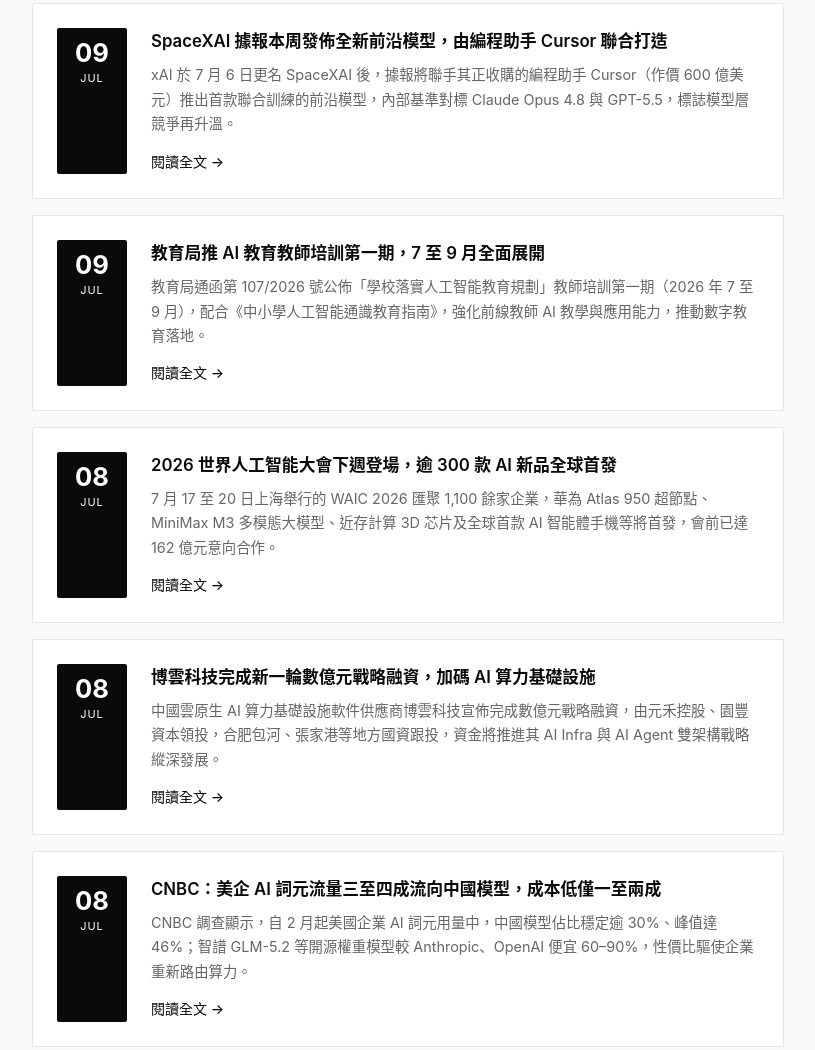
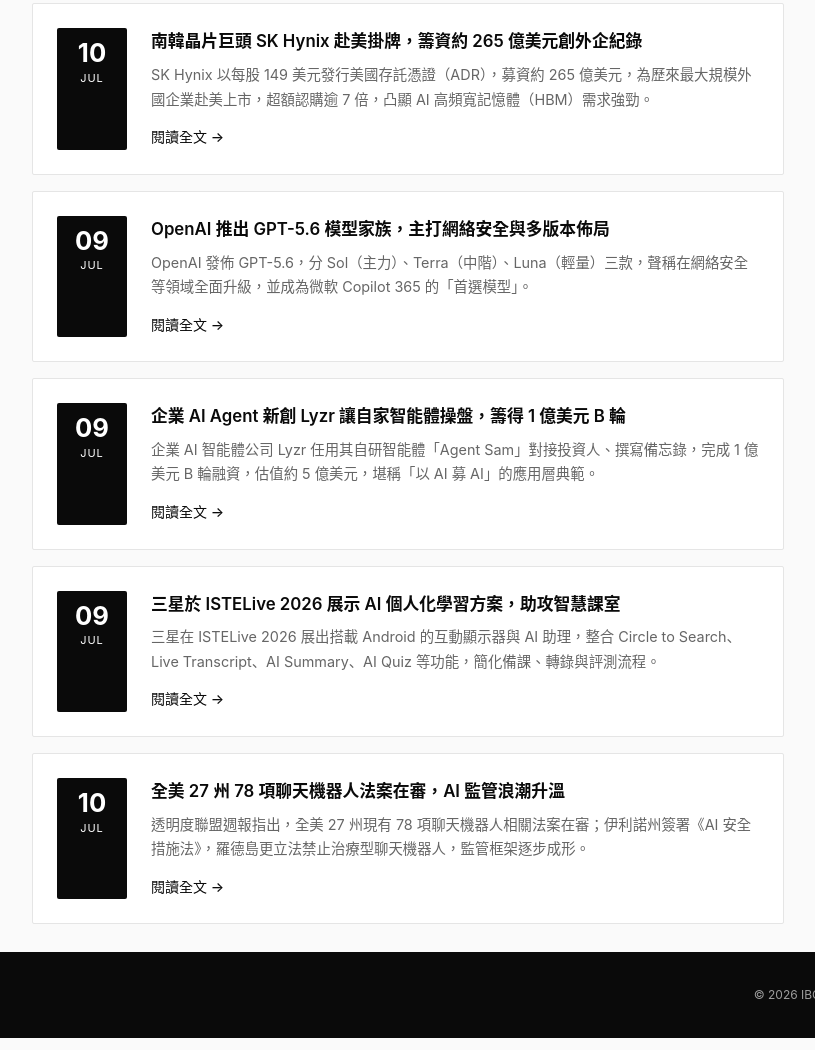
Before and after one commit to k4kitty/ibcb-investment, a website: page news.html in a window 1280 px wide. Shown: the part 167-1217 px from the top of the page, without its empty margins (232-1047 px from the left). Drawn offline with Linux system fonts and the light colour scheme.

```diff
--- a/news.html
+++ b/news.html
@@ -39,13 +39,13 @@
                 <div class="news-list stagger-children">
                     <article class="news-item">
                         <div class="news-date">
-                            <span class="news-day">09</span>
+                            <span class="news-day">10</span>
                             <span class="news-month">JUL</span>
                         </div>
                         <div class="news-body">
-                            <h3>SpaceXAI 據報本周發佈全新前沿模型，由編程助手 Cursor 聯合打造</h3>
-                            <p>xAI 於 7 月 6 日更名 SpaceXAI 後，據報將聯手其正收購的編程助手 Cursor（作價 600 億美元）推出首款聯合訓練的前沿模型，內部基準對標 Claude Opus 4.8 與 GPT-5.5，標誌模型層競爭再升溫。</p>
-                            <a href="https://gizmodo.com/spacexai-will-reportedly-release-a-major-new-ai-model-this-week-2000782710" class="link-arrow" target="_blank" rel="noopener">閱讀全文 →</a>
+                            <h3>南韓晶片巨頭 SK Hynix 赴美掛牌，籌資約 265 億美元創外企紀錄</h3>
+                            <p>SK Hynix 以每股 149 美元發行美國存託憑證（ADR），募資約 265 億美元，為歷來最大規模外國企業赴美上市，超額認購逾 7 倍，凸顯 AI 高頻寬記憶體（HBM）需求強勁。</p>
+                            <a href="https://finance.yahoo.com/markets/stocks/articles/sk-hynix-26-5-billion-191825835.html" class="link-arrow" target="_blank" rel="noopener">閱讀全文 →</a>
                         </div>
                     </article>
 
@@ -55,45 +55,45 @@
                             <span class="news-month">JUL</span>
                         </div>
                         <div class="news-body">
-                            <h3>教育局推 AI 教育教師培訓第一期，7 至 9 月全面展開</h3>
-                            <p>教育局通函第 107/2026 號公佈「學校落實人工智能教育規劃」教師培訓第一期（2026 年 7 至 9 月），配合《中小學人工智能通識教育指南》，強化前線教師 AI 教學與應用能力，推動數字教育落地。</p>
-                            <a href="https://applications.edb.gov.hk/circular/upload/EDBCM/EDBCM26107C.pdf" class="link-arrow" target="_blank" rel="noopener">閱讀全文 →</a>
+                            <h3>OpenAI 推出 GPT-5.6 模型家族，主打網絡安全與多版本佈局</h3>
+                            <p>OpenAI 發佈 GPT-5.6，分 Sol（主力）、Terra（中階）、Luna（輕量）三款，聲稱在網絡安全等領域全面升級，並成為微軟 Copilot 365 的「首選模型」。</p>
+                            <a href="https://techcrunch.com/2026/07/09/openai-launches-its-new-family-of-models-with-gpt-5-6/" class="link-arrow" target="_blank" rel="noopener">閱讀全文 →</a>
                         </div>
                     </article>
 
                     <article class="news-item">
                         <div class="news-date">
-                            <span class="news-day">08</span>
+                            <span class="news-day">09</span>
                             <span class="news-month">JUL</span>
                         </div>
                         <div class="news-body">
-                            <h3>2026 世界人工智能大會下週登場，逾 300 款 AI 新品全球首發</h3>
-                            <p>7 月 17 至 20 日上海舉行的 WAIC 2026 匯聚 1,100 餘家企業，華為 Atlas 950 超節點、MiniMax M3 多模態大模型、近存計算 3D 芯片及全球首款 AI 智能體手機等將首發，會前已達 162 億元意向合作。</p>
-                            <a href="https://www.stcn.com/article/detail/4005336.html" class="link-arrow" target="_blank" rel="noopener">閱讀全文 →</a>
+                            <h3>企業 AI Agent 新創 Lyzr 讓自家智能體操盤，籌得 1 億美元 B 輪</h3>
+                            <p>企業 AI 智能體公司 Lyzr 任用其自研智能體「Agent Sam」對接投資人、撰寫備忘錄，完成 1 億美元 B 輪融資，估值約 5 億美元，堪稱「以 AI 募 AI」的應用層典範。</p>
+                            <a href="https://techcrunch.com/2026/07/09/an-ai-agent-startup-just-let-its-agent-run-its-100-million-fundraise/" class="link-arrow" target="_blank" rel="noopener">閱讀全文 →</a>
                         </div>
                     </article>
 
                     <article class="news-item">
                         <div class="news-date">
-                            <span class="news-day">08</span>
+                            <span class="news-day">09</span>
                             <span class="news-month">JUL</span>
                         </div>
                         <div class="news-body">
-                            <h3>博雲科技完成新一輪數億元戰略融資，加碼 AI 算力基礎設施</h3>
-                            <p>中國雲原生 AI 算力基礎設施軟件供應商博雲科技宣佈完成數億元戰略融資，由元禾控股、園豐資本領投，合肥包河、張家港等地方國資跟投，資金將推進其 AI Infra 與 AI Agent 雙架構戰略縱深發展。</p>
-                            <a href="https://www.prnewswire.com/apac/zh/news-releases/-302819262.html" class="link-arrow" target="_blank" rel="noopener">閱讀全文 →</a>
+                            <h3>三星於 ISTELive 2026 展示 AI 個人化學習方案，助攻智慧課室</h3>
+                            <p>三星在 ISTELive 2026 展出搭載 Android 的互動顯示器與 AI 助理，整合 Circle to Search、Live Transcript、AI Summary、AI Quiz 等功能，簡化備課、轉錄與評測流程。</p>
+                            <a href="https://news.samsung.com/global/samsung-advances-ai-powered-personalized-learning-at-istelive-2026" class="link-arrow" target="_blank" rel="noopener">閱讀全文 →</a>
                         </div>
                     </article>
 
                     <article class="news-item">
                         <div class="news-date">
-                            <span class="news-day">08</span>
+                            <span class="news-day">10</span>
                             <span class="news-month">JUL</span>
                         </div>
                         <div class="news-body">
-                            <h3>CNBC：美企 AI 詞元流量三至四成流向中國模型，成本低僅一至兩成</h3>
-                            <p>CNBC 調查顯示，自 2 月起美國企業 AI 詞元用量中，中國模型佔比穩定逾 30%、峰值達 46%；智譜 GLM-5.2 等開源權重模型較 Anthropic、OpenAI 便宜 60–90%，性價比驅使企業重新路由算力。</p>
-                            <a href="https://www.buildfastwithai.com/blogs/ai-news-today-july-8-2026" class="link-arrow" target="_blank" rel="noopener">閱讀全文 →</a>
+                            <h3>全美 27 州 78 項聊天機器人法案在審，AI 監管浪潮升溫</h3>
+                            <p>透明度聯盟週報指出，全美 27 州現有 78 項聊天機器人相關法案在審；伊利諾州簽署《AI 安全措施法》，羅德島更立法禁止治療型聊天機器人，監管框架逐步成形。</p>
+                            <a href="https://www.transparencycoalition.ai/news/ai-legislative-update-july10-2026" class="link-arrow" target="_blank" rel="noopener">閱讀全文 →</a>
                         </div>
                     </article>
                 </div>
```
Also changed, not shown: src/db.js (+32 -6 lines).
